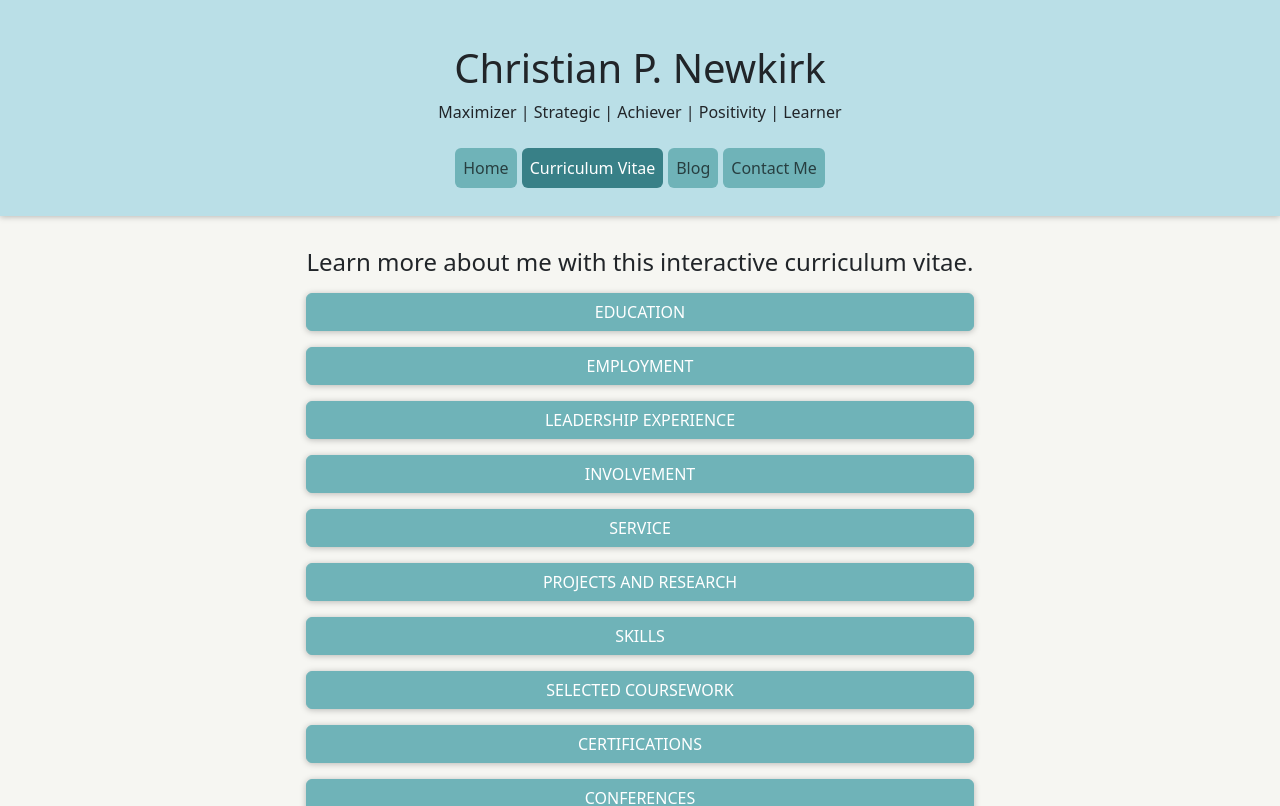
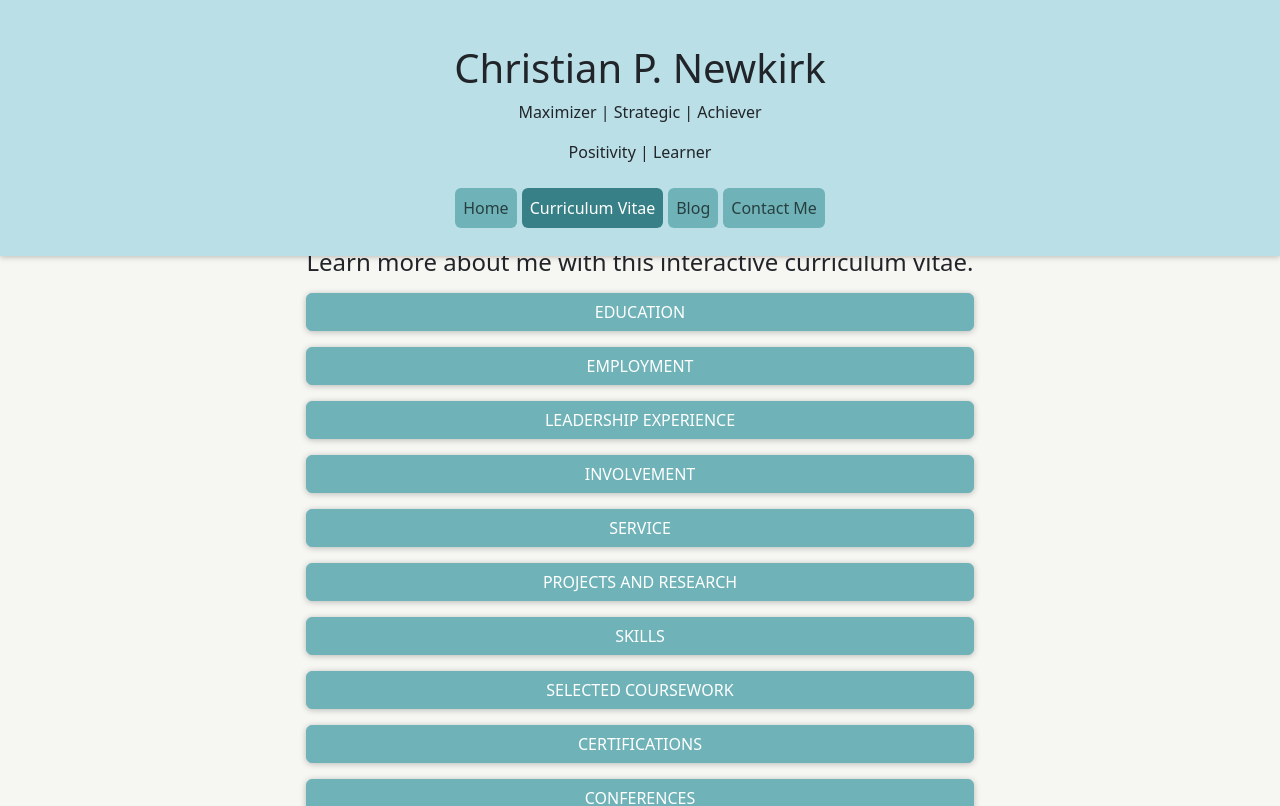
Before and after one commit to cpnewkirk/myWebsite, a React (Vite) app in the folder myWebsite/: page /#/cv in a window 1280 px wide. Shown: the top 806 px of the page. Built offline with nearby package versions, Linux system fonts and the light colour scheme.

Commit message:
Rearrange code

```diff
--- a/myWebsite/src/components/CV.jsx
+++ b/myWebsite/src/components/CV.jsx
@@ -402,7 +402,10 @@ function CV() {
           <h5>Capital One</h5>
           <ul>
             <li>
-              <i>Hispanics in Tech | Member | August 2023 - Present</i>
+              <i>
+                Hispanics in Tech | New Member Welcoming & Comms Team Lead |
+                August 2023 - Present
+              </i>
             </li>
             <li>
               <i>HOLA | Member | August 2023 - Present</i>
--- a/myWebsite/src/components/Header.jsx
+++ b/myWebsite/src/components/Header.jsx
@@ -8,7 +8,8 @@ function Header() {
       <div>
         <img />
         <h1>Christian P. Newkirk</h1>
-        <p>Maximizer | Strategic | Achiever | Positivity | Learner</p>
+        <p>Maximizer | Strategic | Achiever</p>
+        <p>Positivity | Learner</p>
       </div>
       <Navbar className="d-flex justify-content-center m-auto text-center">
         <Nav variant="pills" defaultActiveKey="/">
```
